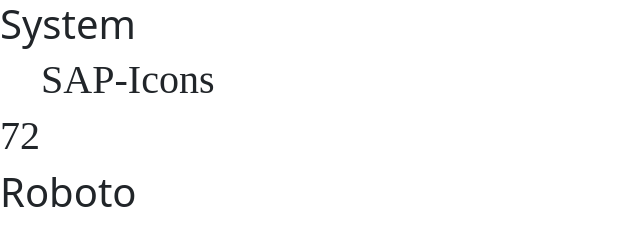
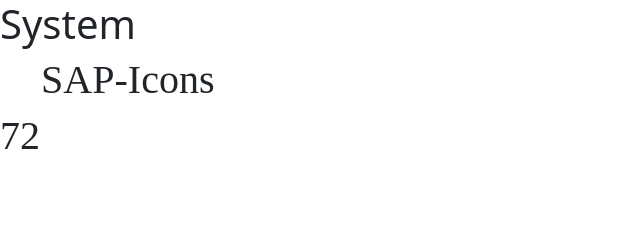
Before and after one commit to vistexux/all-fonts, a plain HTML site: page index.html in a window 1280 px wide. Shown: the whole page, without its empty margins (0-640 px from the left). Drawn offline with nearby package versions, Linux system fonts and the light colour scheme; a web font is replaced by a local one.

Commit message:
Update index.html
Removed Roboto

```diff
--- a/index.html
+++ b/index.html
@@ -12,7 +12,6 @@
     <h1>System</h1>
     <h1 class="sap-icons"> SAP-Icons</h1>
     <h1 class="sap-72">72</h1>
-    <h1 class="roboto">Roboto</h1>
     <script src="https://cdn.jsdelivr.net/npm/bootstrap@5.3.8/dist/js/bootstrap.bundle.min.js" integrity="sha384-FKyoEForCGlyvwx9Hj09JcYn3nv7wiPVlz7YYwJrWVcXK/BmnVDxM+D2scQbITxI" crossorigin="anonymous"></script>
   </body>
 </html>
```
